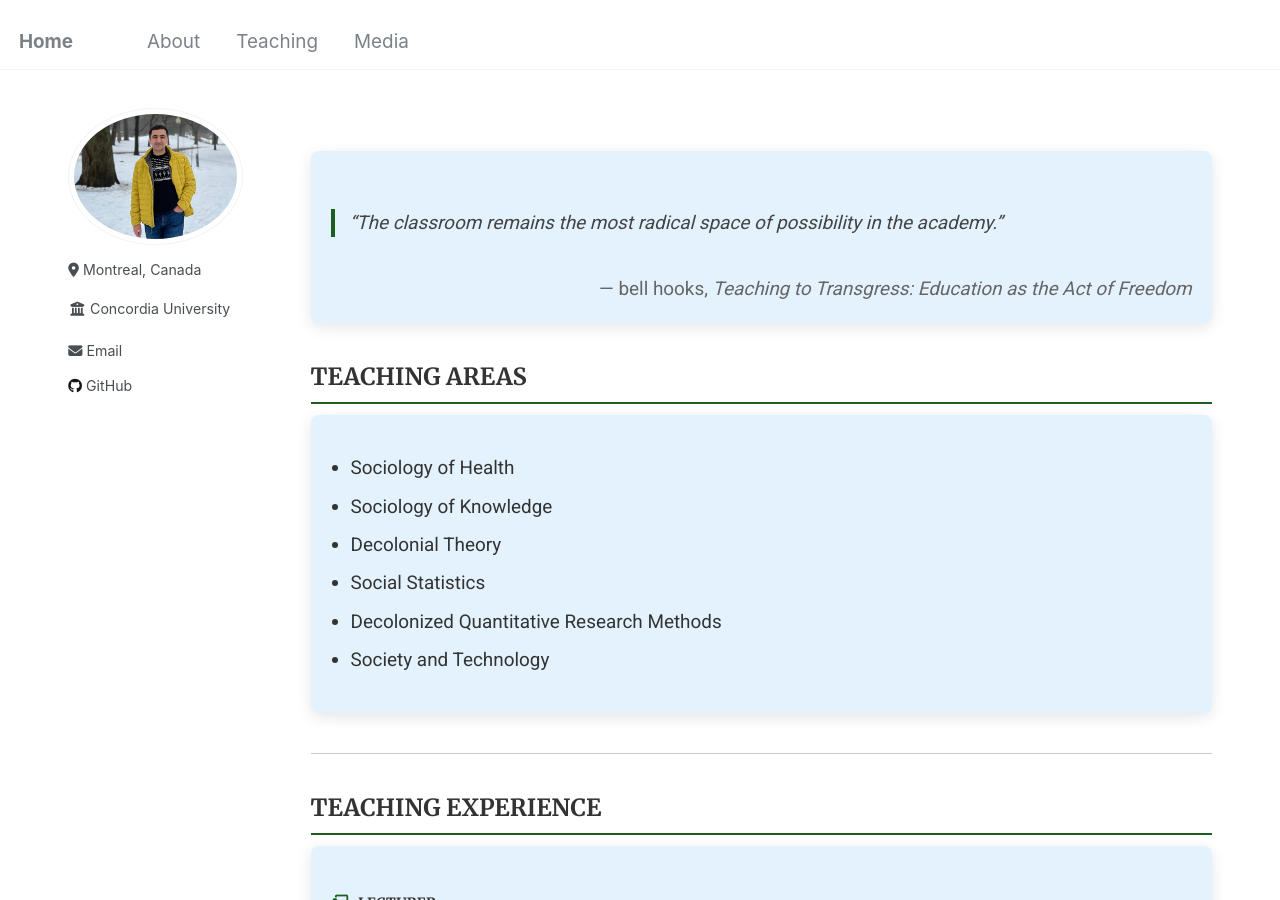
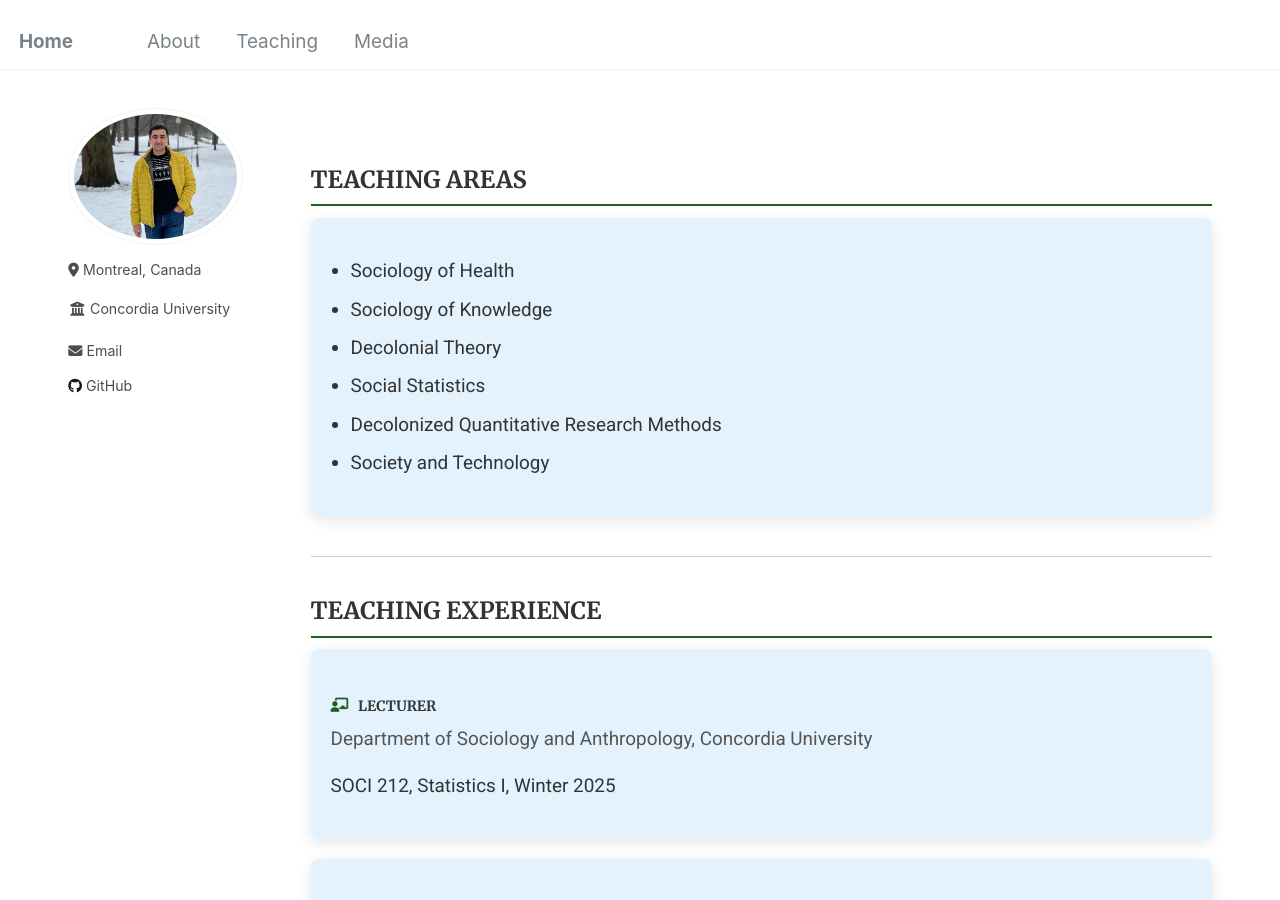
Before and after one commit to Mohsnmonji/mohsnmonji.github.io, a Jekyll site: the page built from _pages/teaching.md, in a window 1280 px wide and 900 px high. Built offline with Jekyll 4.4.1, drawn with Linux system fonts in a browser that asks for light colours.

Commit message:
Update teaching.md

```diff
--- a/_pages/teaching.md
+++ b/_pages/teaching.md
@@ -62,17 +62,6 @@ author_profile: true
 </style>
 
 <div class="teaching-section">
-  <div class="teaching-card">
-    <blockquote style="font-style: italic; border-left: 4px solid #1B5E20; padding-left: 15px; color: #444;">
-      “The classroom remains the most radical space of possibility in the academy.”
-    </blockquote>
-    <p style="text-align: right; margin-top: 10px; color: #666;">
-      — bell hooks, <em>Teaching to Transgress: Education as the Act of Freedom</em>
-    </p>
-  </div>
-</div>
-
-<div class="teaching-section">
   <h2>TEACHING AREAS</h2>
   <div class="teaching-card">
     <ul class="teaching-list" style="list-style-type: disc; padding-left: 20px;">
```
